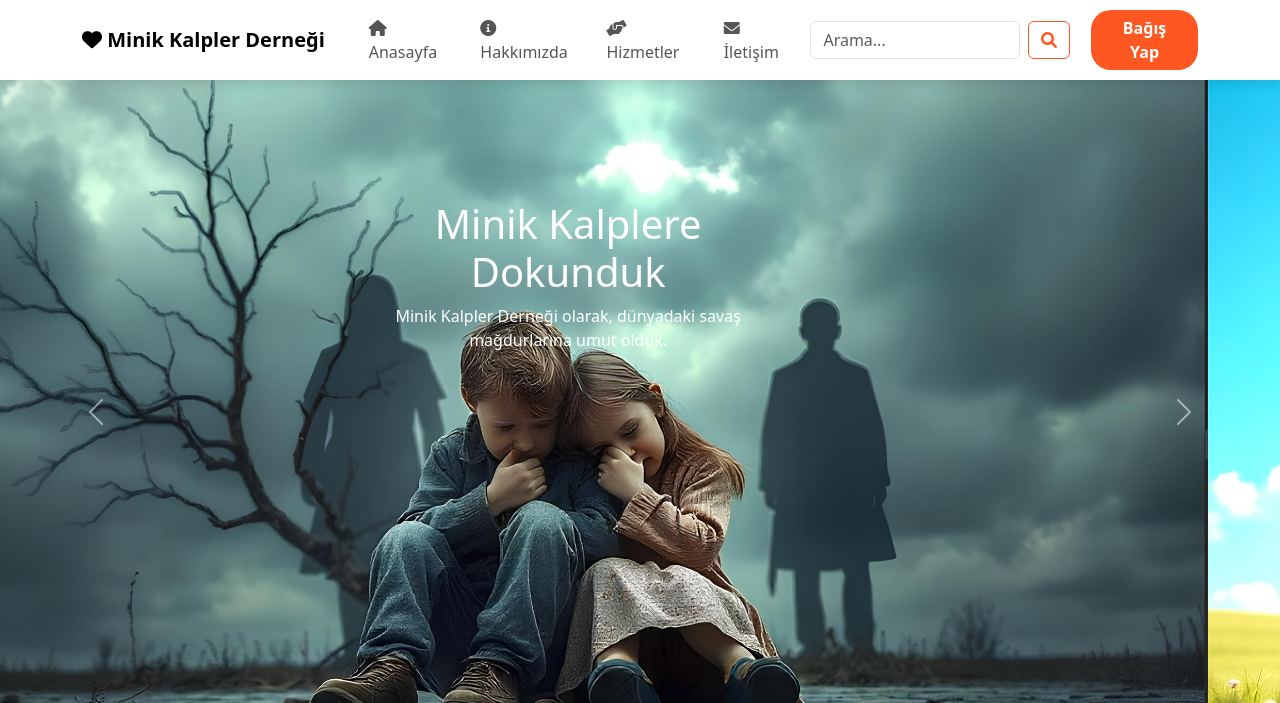
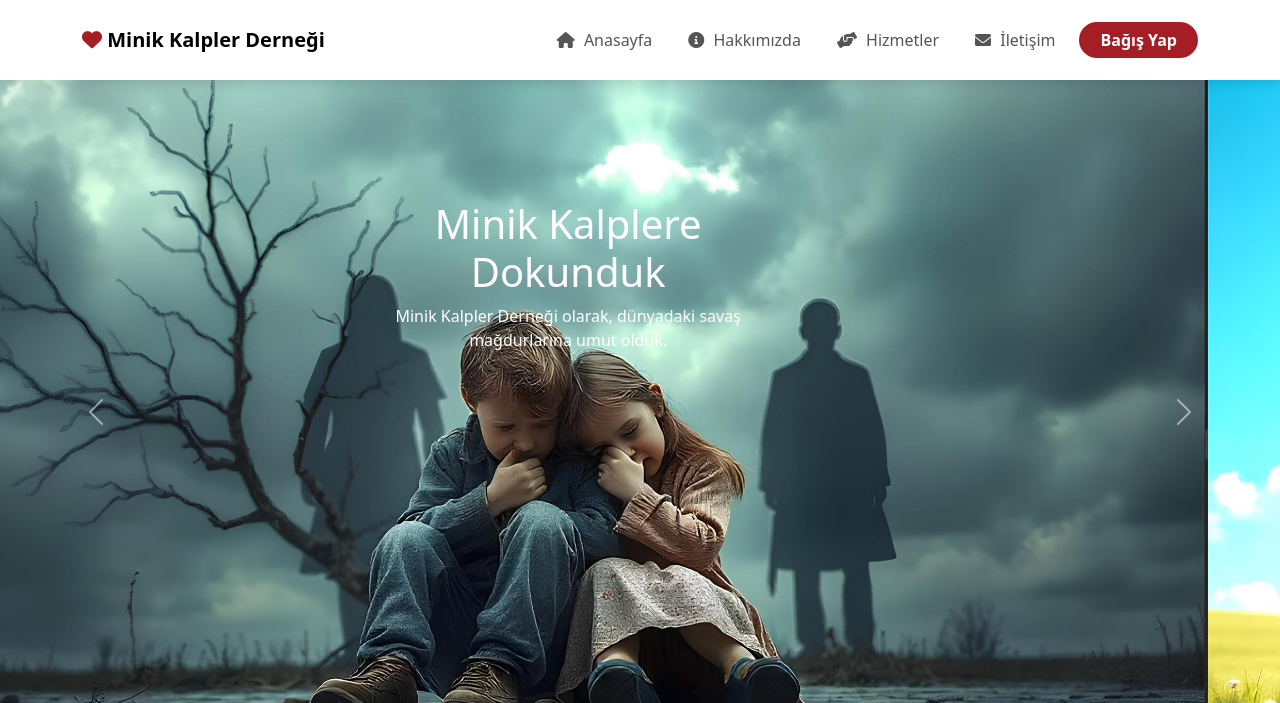
Before and after one commit to yarennekincii/MinikKalpler, a plain HTML site: page index.html in a window 1280 px wide. Shown: the top 703 px of the page. Drawn offline with nearby package versions, Linux system fonts and the light colour scheme.

Commit message:
navbar güncellendi

```diff
--- a/index.html
+++ b/index.html
@@ -34,12 +34,7 @@
             <a class="nav-link" href="#contact"><i class="fa-solid fa-envelope"></i> İletişim</a>
           </li>
         </ul>
-        <form class="d-flex ms-3">
-            <input class="form-control me-2" type="search" placeholder="Arama..." aria-label="Search">
-            <button class="btn btn-outline" type="submit">
-              <i class="fa-solid fa-search"></i>
-            </button>
-          </form>
+
         <a href="#signup" class="btn btn-custom ms-3">Bağış Yap</a>
       </div>
     </div>
--- a/style.css
+++ b/style.css
@@ -2,9 +2,15 @@
 .navbar-custom {
     background-color: rgba(255, 255, 255, 0.8);
     backdrop-filter: blur(5px);
+    height: 80px;
     box-shadow: 0 4px 10px rgba(0, 0, 0, 0.1);
     transition: background-color 0.3s ease;
 }
+
+.navbar-brand i {
+  color: #a61e25 !important; /* İkonun rengi */
+}
+
 
 .navbar-custom .nav-link {
     color: #555;
@@ -17,11 +23,11 @@
 }
 
 .navbar-custom .nav-link:hover {
-    color: #ff5722;
+    color: #a61e25;
 }
 
 .btn-custom {
-    background-color: #ff5722;
+    background-color:#a61e25;
     color: white;
     font-weight: bold;
     border-radius: 20px;
@@ -30,23 +36,10 @@
 }
 
 .btn-custom:hover {
-    background-color: #e64a19;
+    background-color: #a61e25;
 }
-button.btn-outline {
-    display: flex;
-    align-items: center;
-    justify-content: center;
-  }
 
-  button.btn-outline {
-    margin-right: 5px;
-    border-color: #ff5722; /* Turuncu renk */
-  color: #ff5722; /* Turuncu yazı rengi */
-  }
-  button.btn-outline:hover {
-    background-color: #ff5722; /* Hover durumunda turuncu arka plan */
-    color: white; /* Hover durumunda beyaz yazı rengi */
-  }
+
   /* Carousel */
 .carousel-caption {
     position: absolute;
@@ -130,5 +123,5 @@ footer .footer-links a i {
 }
 
 footer .footer-links a:hover {
-    color: #ff5722;
+    color: #a61e25;
 }
```
